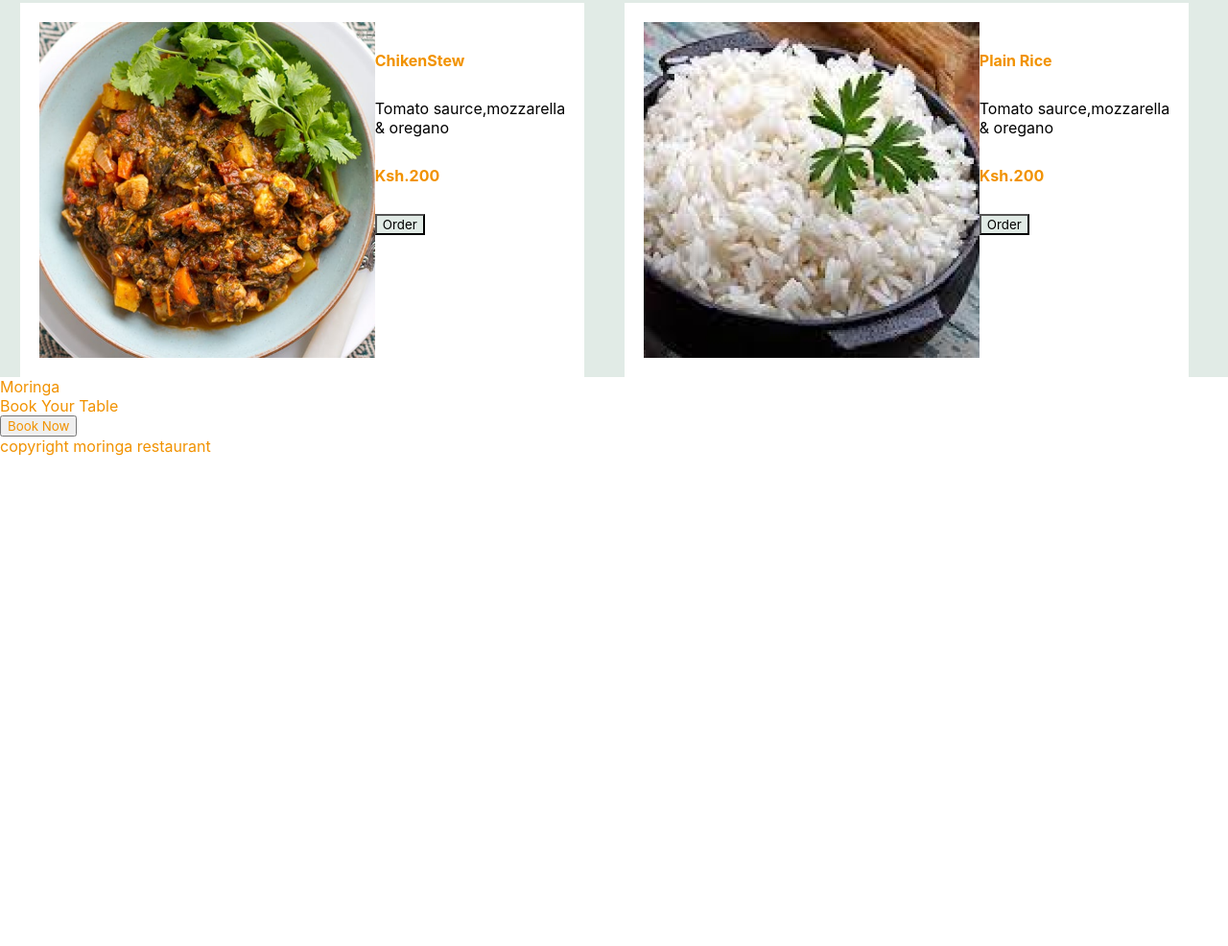
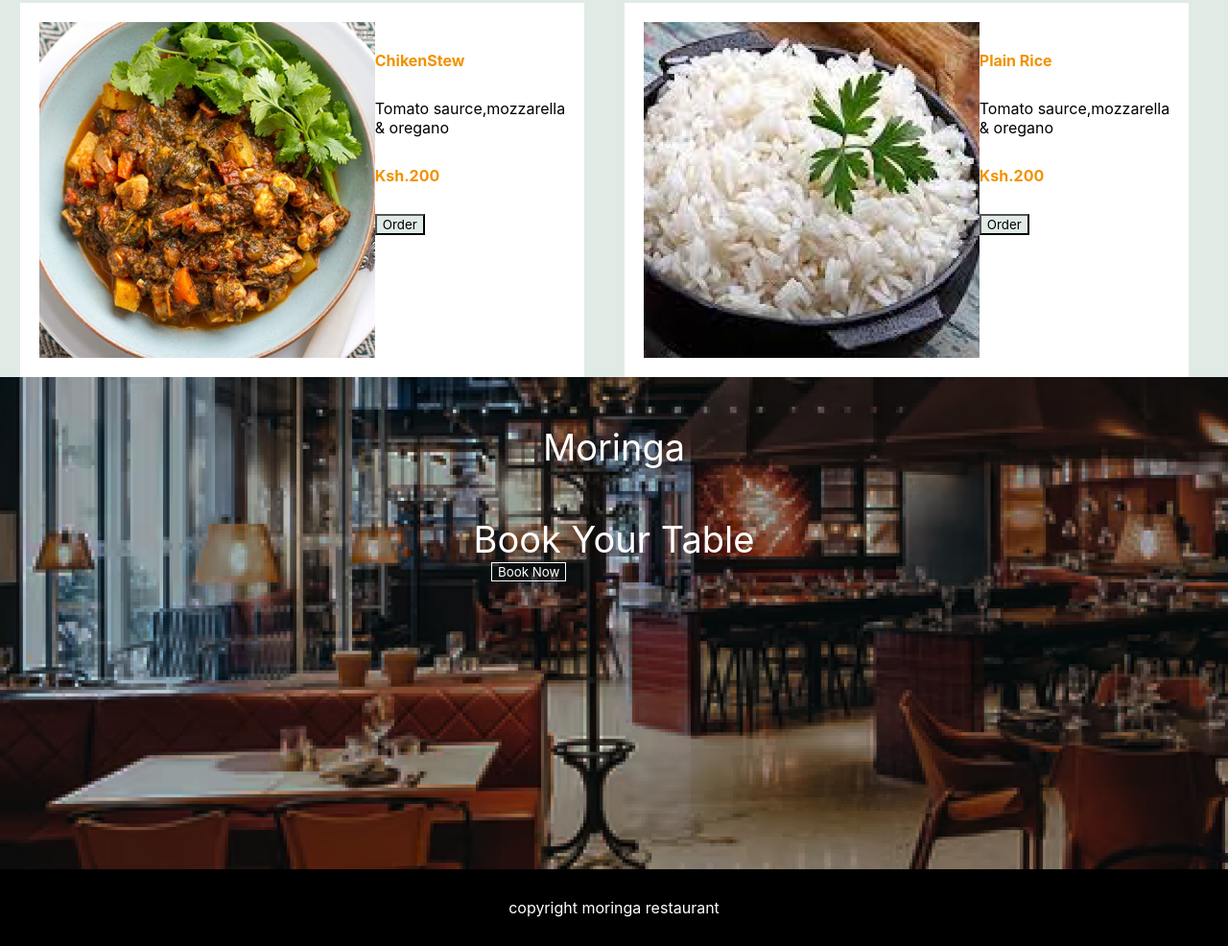
Before and after one commit to EsauKip/Letuce-Eat, a plain HTML site: page index.html in a window 1280 px wide. Shown: the part 1962-2948 px from the top of the page at 96% size. Before the commit the page ends 2437 px from the top, so only its background shows below. Drawn offline with Linux system fonts and the light colour scheme.

Commit message:
added background image,changed nutton color,

```diff
--- a/index.css
+++ b/index.css
@@ -109,4 +109,29 @@ nav a{
     margin-top: 30px;
     background-color:#E1EBE6 ;
     color: black;
+}.down{
+    background-image: url(Resource/image8.png);
+    padding-bottom: 300px;
+    background-repeat: no-repeat;
+    background-size: cover;
 }
+.down p{
+    text-align: center;
+    color: white;
+    font-size: 38px;
+    padding-top: 50px;
+}
+.down button{
+    background-color: transparent;
+    margin-left: 40%;
+    color: white;
+    border: 1px solid white;
+}
+.footer{
+    background-color: black;
+    padding: 30px;
+}
+.footer p{
+text-align: center;
+color: white;
+}
```
Also changed, not shown: index.html (line endings or trailing spaces).
